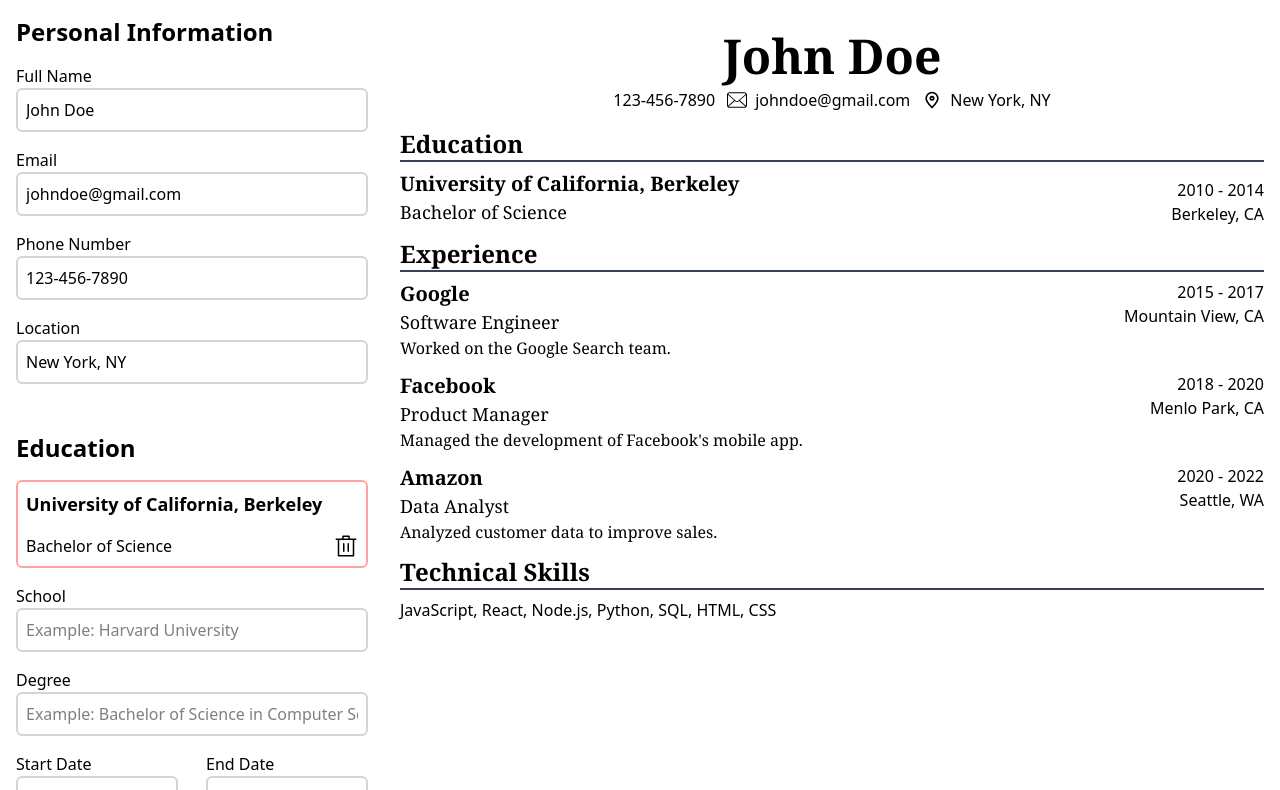
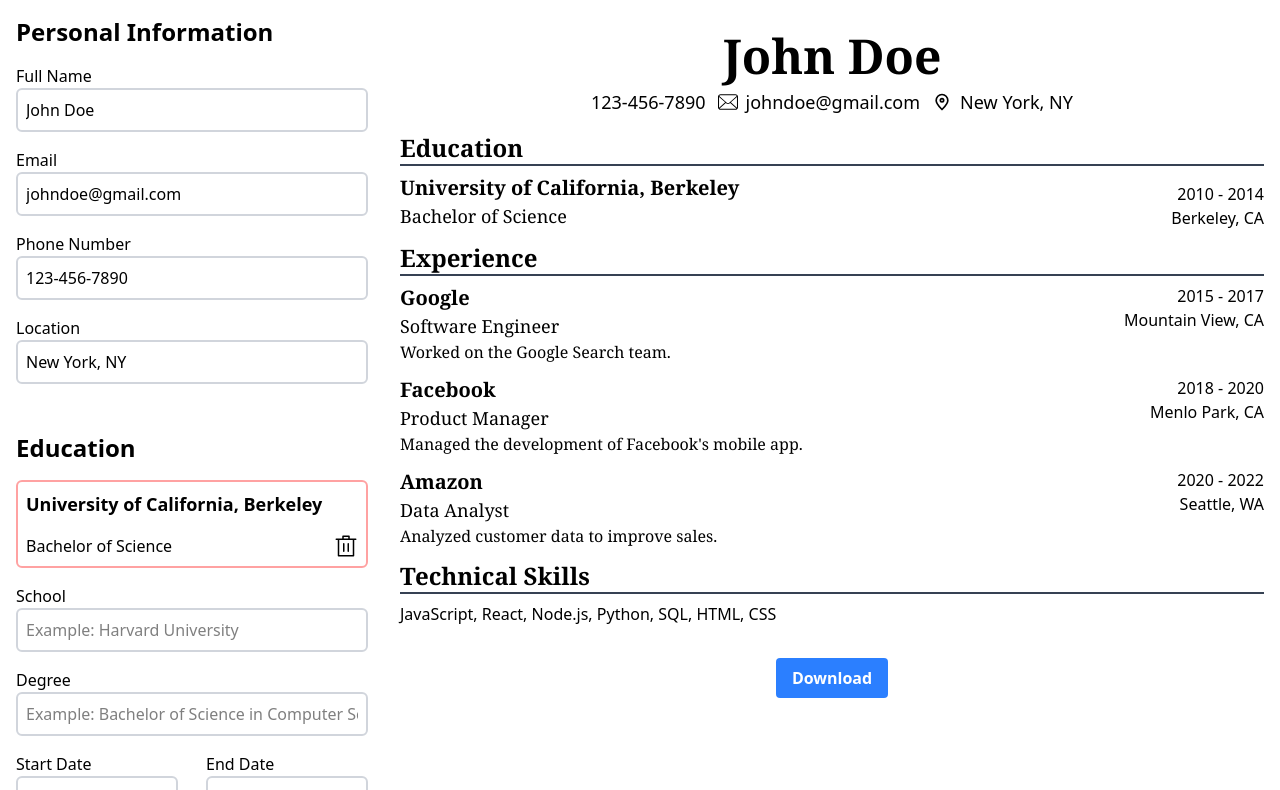
Before and after one commit to AndrewC145/CV-Application, a React (Vite) app: page / in a window 1280 px wide. Shown: the top 790 px of the page. Built offline with nearby package versions, Linux system fonts and the light colour scheme.

Commit message:
Added Download PDF Functionaltiy and Updated Text Sizing

```diff
--- a/package.json
+++ b/package.json
@@ -11,6 +11,8 @@
   },
   "dependencies": {
     "@tailwindcss/vite": "^4.0.7",
+    "html2canvas-pro": "^1.5.8",
+    "jspdf": "^3.0.0",
     "react": "^19.0.0",
     "react-dom": "^19.0.0",
     "tailwindcss": "^4.0.7"
--- a/src/App.jsx
+++ b/src/App.jsx
@@ -4,6 +4,7 @@
 import Experience from "./components/Experience";
 import Resume from "./components/Resume";
 import Skills from "./components/Skills";
+import Download from "./components/Download";
 
 function App() {
   // Starting State for the Personal Information, Education, Experience, and Skills
@@ -67,8 +68,8 @@
 
   // Returned JSX
   return (
-    <div className="container mx-auto flex">
-      <div className="flex w-[30%] flex-col gap-4">
+    <div className="container mx-auto flex flex-col lg:flex-row">
+      <div className="flex flex-col gap-4 sm:w-full lg:w-[30%]">
         {/* Personal Information, Education, Experience, and Skills Components */}
         <PersonalInfo personalInfo={personalInfo} handlePersonalInfo={setPersonalInfo} />{" "}
         {/* Pass personalInfo and setPersonalInfo as props to be used */}
@@ -79,7 +80,7 @@
         <Skills skills={skills} handleSkills={setSkills} />{" "}
         {/* Pass skills and setSkills as props to be used */}
       </div>
-      <div className="flex w-[70%]">
+      <div className="flex flex-col gap-4 sm:w-full lg:w-[70%]">
         <Resume
           personalInformation={personalInfo}
           educationInformation={educations}
@@ -87,6 +88,9 @@
           skillsInformation={skills}
         />
         {/* Pass necessary props to be used in the resume component */}
+        <div className="flex justify-center">
+          <Download />
+        </div>
       </div>
     </div>
   );
--- /dev/null
+++ b/src/components/Download.jsx
@@ -0,0 +1,33 @@
+import html2canvas from "html2canvas-pro";
+import { jsPDF } from "jspdf";
+
+function Download() {
+  const createPDF = async () => {
+    const resume = document.querySelector(".cv-preview");
+    const canvas = await html2canvas(resume, {
+      scale: 2,
+    });
+    const data = canvas.toDataURL("image/png");
+
+    const pdf = new jsPDF("p", "mm", "a4");
+    pdf.setFontSize(11);
+    const imgProps = pdf.getImageProperties(data);
+    const pdfWidth = pdf.internal.pageSize.getWidth();
+    pdf.addImage(data, "PNG", 0, 0, pdfWidth, (imgProps.height * pdfWidth) / imgProps.width);
+    pdf.save("resume.pdf");
+  };
+
+  return (
+    <div>
+      <button
+        type="button"
+        className="rounded bg-blue-500 px-4 py-2 font-bold text-white hover:bg-blue-700"
+        onClick={createPDF}
+      >
+        Download
+      </button>
+    </div>
+  );
+}
+
+export default Download;
--- a/src/components/EducationSection.jsx
+++ b/src/components/EducationSection.jsx
@@ -2,13 +2,13 @@
   return (
     <div>
       <div className="mb-2 border-b-2 border-gray-700">
-        <h1 className="font-serif text-2xl font-bold">Education</h1>
+        <h1 className="font-serif text-xl font-bold sm:text-2xl">Education</h1>
       </div>
       {/* Maps out the educationInformation array and displays the school, degree, start date, end date, and location */}
       {educationInformation.map((education) => (
         <div key={education.id} className="flex justify-between gap-2 pb-3">
           <div className="flex flex-col justify-start font-serif">
-            <h2 className="text-xl font-semibold">{education.school}</h2>
+            <h2 className="text-lg font-semibold sm:text-xl">{education.school}</h2>
             <h3 className="text-lg font-medium">{education.degree}</h3>
           </div>
           <div className="flex flex-col justify-end text-right font-sans">
--- a/src/components/ExperienceSection.jsx
+++ b/src/components/ExperienceSection.jsx
@@ -2,13 +2,13 @@
   return (
     <div>
       <div className="mb-2 border-b-2 border-gray-700">
-        <h1 className="font-serif text-2xl font-bold">Experience</h1>
+        <h1 className="font-serif text-xl font-bold sm:text-2xl">Experience</h1>
       </div>
       {/* Maps through the experienceInformation array and displays the company name, position, description, start date, end date, and location */}
       {experienceInformation.map((experience) => (
         <div key={experience.id} className="flex justify-between gap-2 pb-3">
           <div className="flex flex-col justify-start font-serif">
-            <h2 className="text-xl font-semibold">{experience.companyName}</h2>
+            <h2 className="text-lg font-semibold sm:text-xl">{experience.companyName}</h2>
             <h3 className="text-lg font-medium">{experience.position}</h3>
             <p>{experience.description}</p>
           </div>
--- a/src/components/PersonalSection.jsx
+++ b/src/components/PersonalSection.jsx
@@ -7,7 +7,7 @@
       <h1 className="font-serif text-3xl font-bold md:text-4xl lg:text-5xl">
         {personalInformation.name}
       </h1>
-      <div className="flex gap-3">
+      <div className="flex flex-wrap items-center justify-center gap-3 text-sm md:text-base lg:text-lg">
         <p>{personalInformation.phone}</p>
         <p className="flex items-center gap-2">
           <img className="size-5" src={emailIcon}></img>
--- a/src/components/Resume.jsx
+++ b/src/components/Resume.jsx
@@ -10,7 +10,7 @@
   skillsInformation,
 }) {
   return (
-    <div className="w-full p-4">
+    <div className="cv-preview w-full p-4">
       <PersonalSection personalInformation={personalInformation} />
       <EducationSection educationInformation={educationInformation} />
       <ExperienceSection experienceInformation={experienceInformation} />
```
Also changed, not shown: 1 other file (tests, documents, lock files or other folders).
